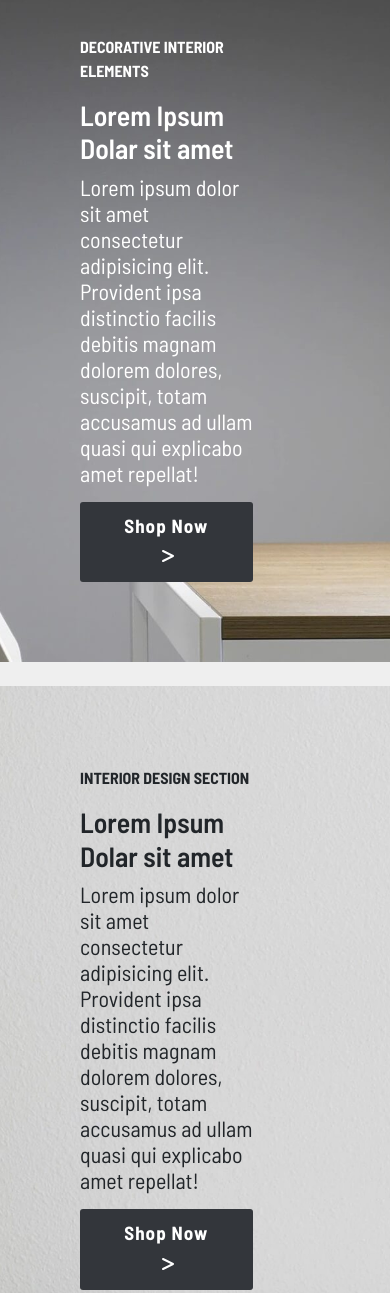
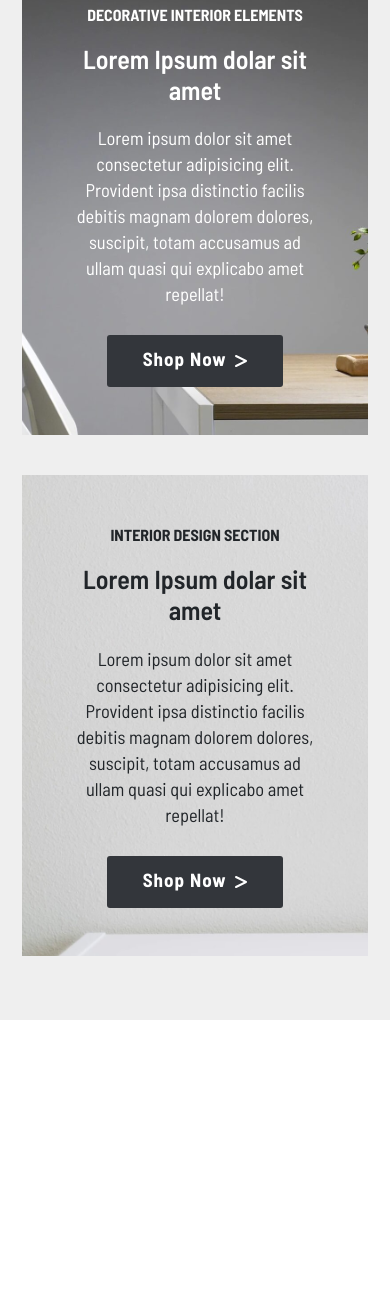
Before and after one commit to patelalok1309/TrendsFurniture_Project, a plain HTML site: page index.html in a window 390 px wide. Shown: the part 2899-4192 px from the top of the page. After the commit the page ends 4166 px from the top, so only its background shows below. Drawn offline with nearby package versions, Linux system fonts and the light colour scheme.

Commit message:
decorative design section completed

```diff
--- a/index.html
+++ b/index.html
@@ -188,10 +188,10 @@
     <div class="decorative-interior-section bg-dim-grey ">
         <div class="container py-5">
             <div class="row gap-4 ">
-                <div class="decorative-interior-left-section  col-xl-6 col-lg text-white p-8 ">
-                    <div class="w-75">
+                <div class="decorative-interior-left-section  col-xl-6 col-lg text-white p-8">
+                    <div class="w-xl-75 w-lg-75 w-md-75 w-sm-75 w-100 ecorative-wrapper">
                         <p class="fw-bold">DECORATIVE INTERIOR ELEMENTS</p>
-                        <h2 class="fw-600 fs-1">Lorem Ipsum Dolar sit amet</h2>
+                        <h2 class="fw-600 fs-1 decorative-section-headings">Lorem Ipsum dolar sit amet</h2>
                         <p class="fw-400  decorative-interior-section-para">Lorem ipsum dolor sit amet consectetur
                             adipisicing elit. Provident
                             ipsa
@@ -200,19 +200,23 @@
                             explicabo
                             amet repellat!</p>
 
-                        <button class="btn-primary-grey  "> Shop Now <span>
-                                <svg class="ps-1 " xmlns="http://www.w3.org/2000/svg" height="32" fill="#fff" width="16"
-                                    viewBox="0 0 384 512">
+                        <div class="btn-wrapper">
+                            <button class="btn-primary-grey"> Shop Now
+                                <span>
+                                    <svg class="ps-1 " xmlns="http://www.w3.org/2000/svg" height="32" fill="#fff"
+                                        width="16" viewBox="0 0 384 512">
                                         <path
                                             d="M3.4 81.7c-7.9 15.8-1.5 35 14.3 42.9L280.5 256 17.7 387.4C1.9 395.3-4.5 414.5 3.4 430.3s27.1 22.2 42.9 14.3l320-160c10.8-5.4 17.7-16.5 17.7-28.6s-6.8-23.2-17.7-28.6l-320-160c-15.8-7.9-35-1.5-42.9 14.3z" />
                                     </svg>
-                            </span></button>
+                                </span>
+                            </button>
                         </div>
                     </div>
-                <div class="decorative-interior-right-section col-xl col-lg p-8">
-                    <div class="w-75">
+                </div>
+                <div class="decorative-interior-right-section col-xl col-lg p-8 ">
+                    <div class="w-xl-75 w-lg-75 w-md-75 w-sm-75 w-100 decorative-wrapper">
                         <p class="fw-bold">INTERIOR DESIGN SECTION </p>
-                        <h2 class="fw-600 fs-1">Lorem Ipsum Dolar sit amet</h2>
+                        <h2 class="fw-600 fs-1  decorative-section-headings">Lorem Ipsum dolar sit amet</h2>
                         <p class="fw-400  decorative-interior-section-para">Lorem ipsum dolor sit amet consectetur
                             adipisicing elit. Provident
                             ipsa
@@ -221,13 +225,17 @@
                             explicabo
                             amet repellat!</p>
 
-                        <button class="btn-primary-grey  "> Shop Now <span>
-                                <svg class="ps-1 " xmlns="http://www.w3.org/2000/svg" height="32" fill="#fff" width="16"
-                                    viewBox="0 0 384 512">
+                        <div class="btn-wrapper">
+                            <button class="btn-primary-grey"> Shop Now
+                                <span>
+                                    <svg class="ps-1 " xmlns="http://www.w3.org/2000/svg" height="32" fill="#fff"
+                                        width="16" viewBox="0 0 384 512">
                                         <path
                                             d="M3.4 81.7c-7.9 15.8-1.5 35 14.3 42.9L280.5 256 17.7 387.4C1.9 395.3-4.5 414.5 3.4 430.3s27.1 22.2 42.9 14.3l320-160c10.8-5.4 17.7-16.5 17.7-28.6s-6.8-23.2-17.7-28.6l-320-160c-15.8-7.9-35-1.5-42.9 14.3z" />
                                     </svg>
-                            </span></button>
+                                </span>
+                            </button>
+                        </div>
                     </div>
                 </div>
             </div>
--- a/style.css
+++ b/style.css
@@ -135,6 +135,10 @@ hr.hero-horizontal-rule {
   line-height: 26px;
 }
 
+.decorative-wrapper {
+  width: 75%;
+}
+
 /* --------------breakpoint------------- */
 /* tablet view  */
 @media screen and (max-width: 1200px) {
@@ -148,10 +152,34 @@ hr.hero-horizontal-rule {
   .interior-design-right-section {
     margin-top: 2rem !important;
   }
+
+  .decorative-interior-left-section {
+    background-image: url(./assets/Images/background355.jpg);
+    background-size: cover;
+    background-position: center;
+  }
+
+  .decorative-interior-right-section {
+    background-image: url(./assets/Images/background1.jpg);
+    background-size: cover;
+    margin-block: 1rem;
+  }
+
+  .decorative-section-headings {
+    font-size: 42px !important;
+  }
+
+  .decorative-wrapper {
+    width: 75%;
+  }
 }
 
 @media screen and (max-width: 575px) {
   .interior-design-section {
+    padding-inline: 1.35rem !important;
+  }
+
+  .decorative-interior-section {
     padding-inline: 1.35rem !important;
   }
 
@@ -172,4 +200,33 @@ hr.hero-horizontal-rule {
   .interior-design-right-section p {
     text-align: start;
   }
+
+  .decorative-interior-left-section,
+  .decorative-interior-right-section {
+    padding: 3rem;
+  }
+
+  .decorative-wrapper {
+    width: 100%;
+  }
+
+  .decorative-interior-left-section p,
+  .decorative-interior-right-section p,
+  .decorative-section-headings {
+    text-align: center;
+  }
+
+  .btn-wrapper {
+    display: flex;
+    justify-content: center;
+  }
+
+  .decorative-section-headings {
+    font-size: 1.625rem !important;
+  }
+
+  .decorative-interior-section-para {
+    font-size: 1.15rem;
+    margin-block: 1.25rem 1.75rem;
+  }
 }
```
Lines whose indentation alone changed are shown as unchanged.
